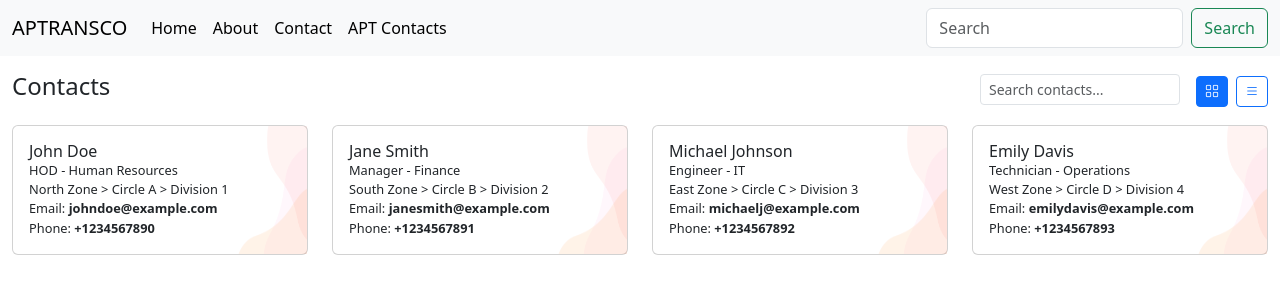
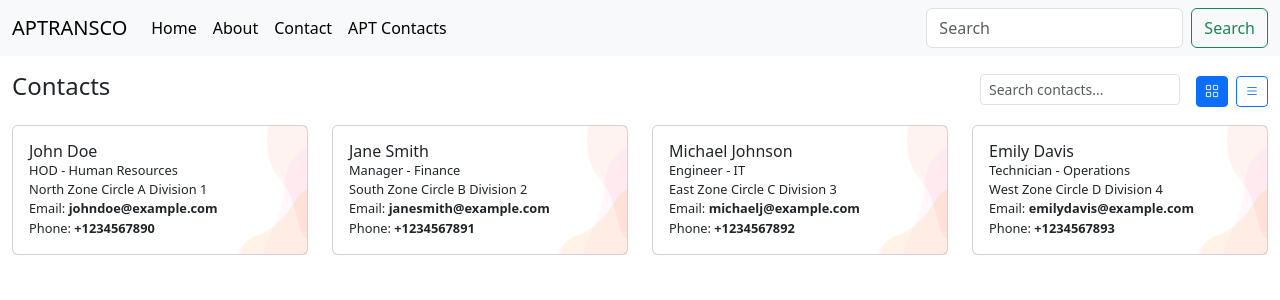
Before and after one commit to moinUXDesigner/test-app, a React (Create React App) app: page /contact in a window 1280 px wide. Shown: the top 300 px of the page. Built offline with nearby package versions, Linux system fonts and the light colour scheme.

Commit message:
2nd commit

```diff
--- a/src/components/ContactsList.js
+++ b/src/components/ContactsList.js
@@ -174,7 +174,7 @@
                 <div className="card-body">
                   <h6 className="mb-0">{contact.name}</h6>
                   <p className="mb-0">{contact.designation} - {contact.department}</p>
-                  <p className="mb-0">{contact.zone} > {contact.circle} > {contact.division}</p>
+                  <p className="mb-0">{contact.zone}  {contact.circle}  {contact.division}</p>
                   <p className="mb-0">Email: <strong>{contact.contact.email}</strong></p>
                   <p className="mb-0">Phone: <strong>{contact.contact.phone}</strong></p>
                 </div>
```
